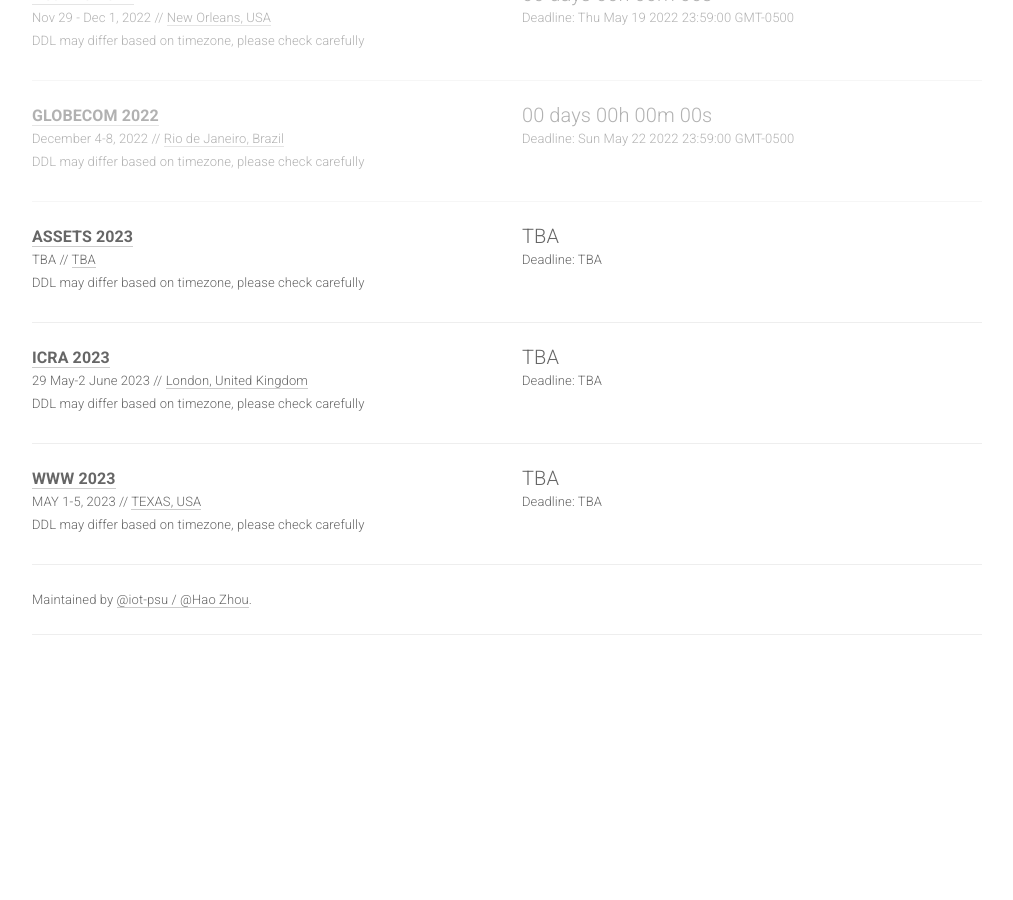
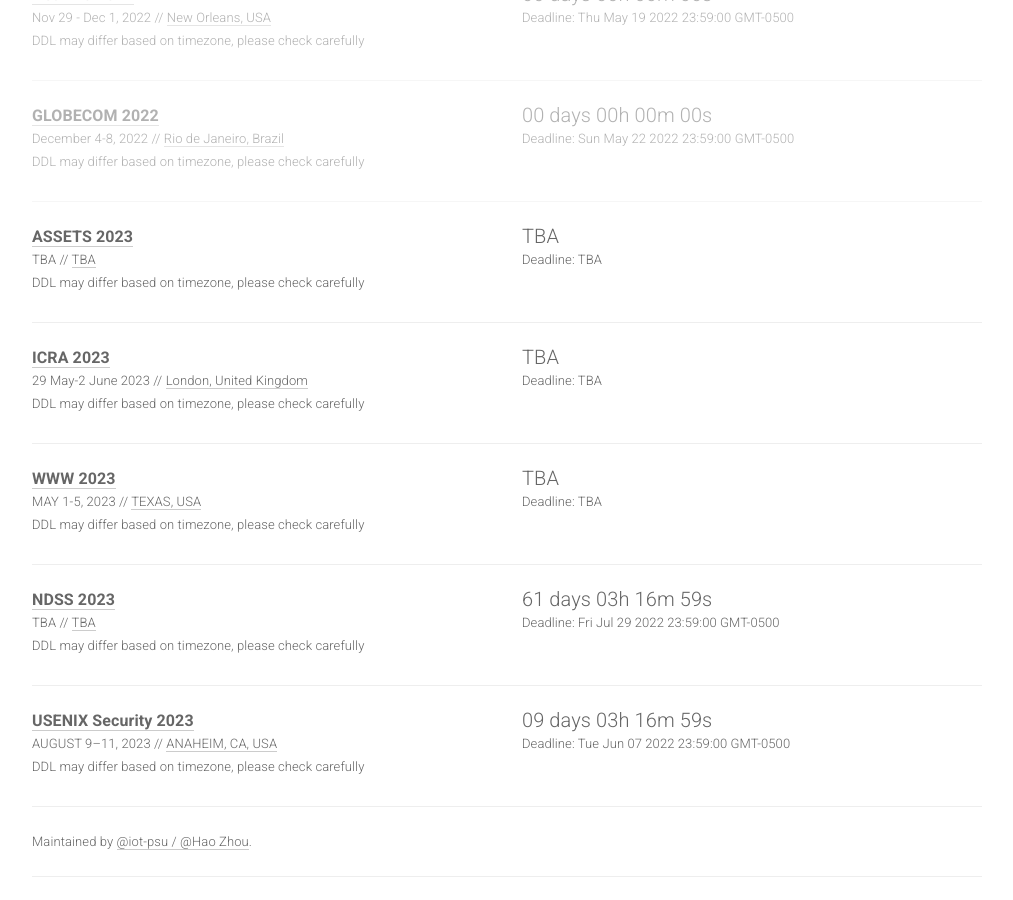
Before and after one commit to iot-psu/ai-deadlines, a Jekyll site: the page built from index.html, in a window 1280 px wide and 900 px high, scrolled down 3293 px. Shown: the whole window, without its empty margins (133-1146 px from the left). Built offline with Jekyll 4.4.1, drawn with Linux system fonts in a browser that asks for light colours; before the commit the page ends 3951 px from its top, so only the background shows below that; some of the changed text lies outside the part shown.

Commit message:
update security conf and ICML

```diff
--- a/_data/conferences.yml
+++ b/_data/conferences.yml
@@ -15,11 +15,11 @@
 - name: ICML
   year: 2023
   id: ICML2023
-  link: https://waset.org/m-learning-conference-in-april-2023-in-venice
-  deadline: "2022-06-01 23:59:00"
+  link: https://icml.cc/Conferences/FutureMeetings
+  deadline: TBA
   timezone: EST
-  date: April 12-13, 2023
-  place: Venice, Italy
+  date: July 24 - 30, 2023
+  place: Seoul, South Korea
   sub: ML
   note: DDL may differ based on timezone, please check carefully
 
@@ -330,3 +330,25 @@
   place: TEXAS, USA
   sub: O
   note: DDL may differ based on timezone, please check carefully
+
+- name: NDSS
+  year: 2023
+  id: NDSS2023
+  link: https://www.ndss-symposium.org/ndss2023-call-for-papers/
+  deadline: "2022-07-29 23:59:00"
+  timezone: EST
+  date: TBA
+  place: TBA
+  sub: S
+  note: DDL may differ based on timezone, please check carefully
+
+- name: USENIX Security
+  year: 2023
+  id: USENIXSecurity2023
+  link: https://www.usenix.org/conference/usenixsecurity23
+  deadline: "2022-06-07 23:59:00"
+  timezone: EST
+  date: AUGUST 9–11, 2023
+  place: ANAHEIM, CA, USA
+  sub: S
+  note: DDL may differ based on timezone, please check carefully
```
